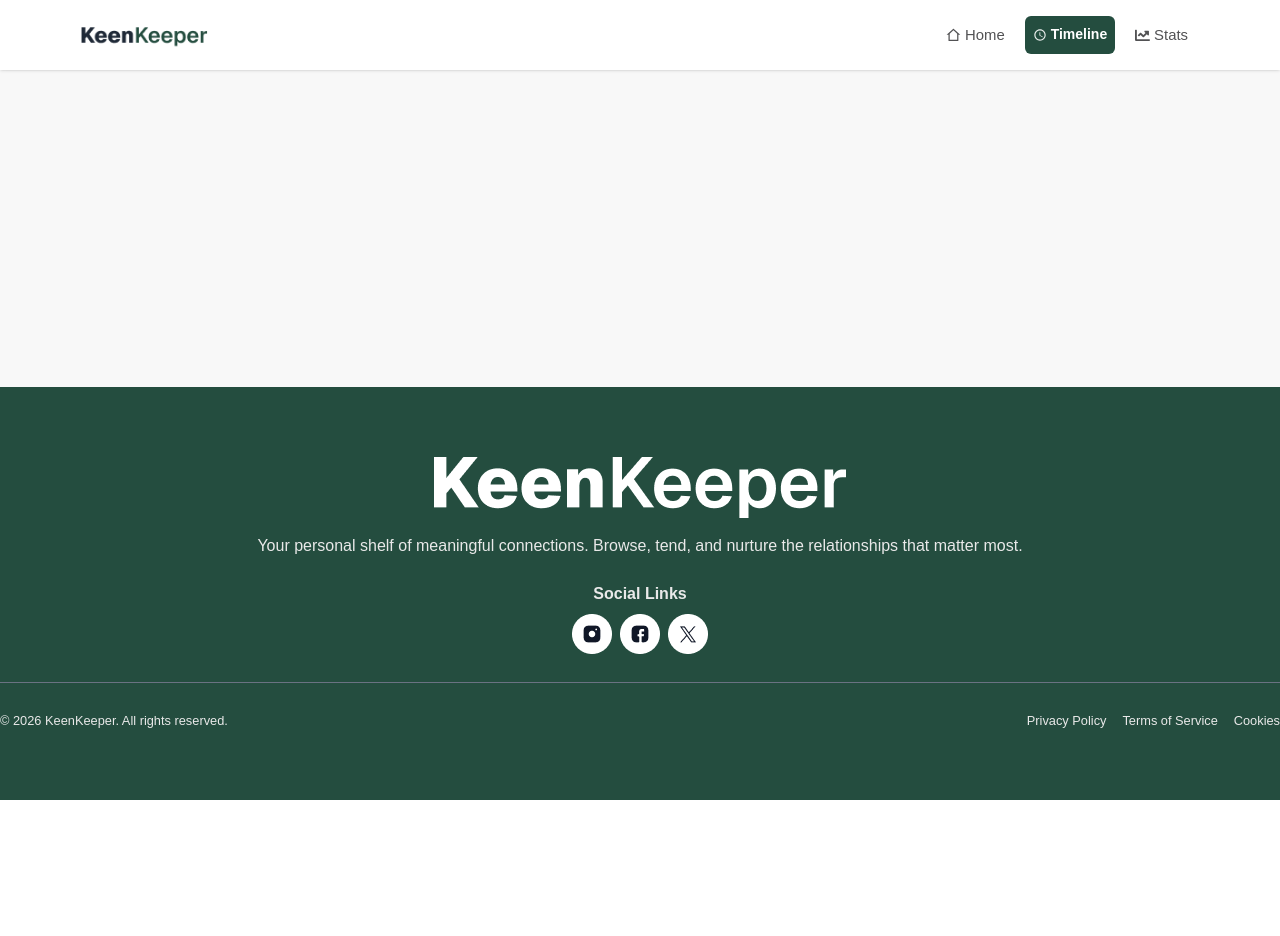
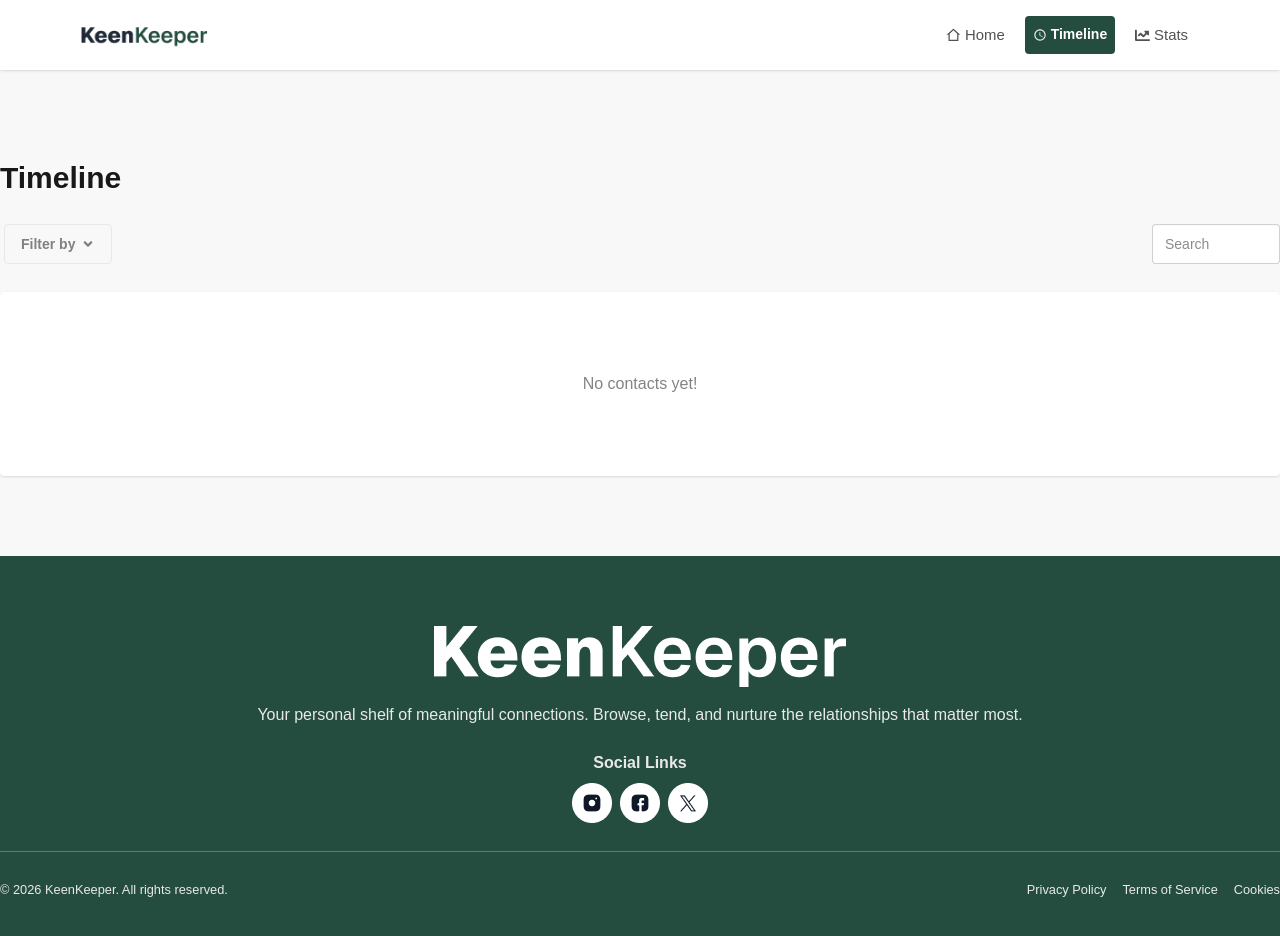
Before and after one commit to jahidhasan909/Keen-Keeper-A07, a React (Vite) app: page /timeline in a window 1280 px wide. Shown: the top 936 px of the page. Before the commit the page ends 800 px from the top, so only its background shows below. Built offline with nearby package versions, Linux system fonts and the light colour scheme.

Commit message:
timeline page data show complete make context than btn click transfer data timeline page

```diff
--- a/package.json
+++ b/package.json
@@ -11,6 +11,7 @@
   },
   "dependencies": {
     "@tailwindcss/vite": "^4.2.2",
+    "date-fns": "^4.1.0",
     "react": "^19.2.4",
     "react-dom": "^19.2.4",
     "react-icons": "^5.6.0",
--- a/src/Components/ContectCard/ContectCard.jsx
+++ b/src/Components/ContectCard/ContectCard.jsx
@@ -10,12 +10,12 @@ const ContectCard = ({ contectDataLoad }) => {
             <h1 className='font-bold mb-4 text-xl'>Your Friends</h1>
             <div className='grid grid-cols-4 gap-3'>
                 {
-                    concentData.map(info => <Link to={`/details/${info.id}`} className='bg-base-100 shadow-sm flex flex-col items-center rounded-md p-6 space-y-2' key={info.id}>
+                    concentData.map(info => <Link to={`/details/${info.id}`} className='bg-base-100 shadow-sm flex flex-col items-center rounded-md p-6 space-y-2 hover:shadow-sm  hover:shadow-[#244D3F]' key={info.id}>
                         <img className=' rounded-full w-20' src={info.picture} alt={info.name} />
                         <h1 className='font-semibold'>{info.name}</h1>
                         <p className='text-neutral/50'>{info.days_since_contact}d ago</p>
-                        <div>{info.tags.map((tag, index) => <p key={index} className='badge bg-green-100 text-green-800'>{tag}</p>)}</div>
-                        <p className={`badge ${info.status === "almost due" ? "bg-orange-400 text-white" : info.status === "overdue" ? "bg-red-500 text-white" : "bg-green-950 text-white"}`}>{info.status}</p>
+                        <div>{info.tags.map((tag, index) => <p key={index} className='badge rounded-full bg-[#CBFADB] text-[#244D3F]'>{tag}</p>)}</div>
+                        <p className={`badge rounded-full ${info.status === "almost due" ? "bg-[#EFAD44] text-white" : info.status === "overdue" ? "bg-[#EF4444] text-white" : "bg-[#244D3F] text-white"}`}>{info.status}</p>
 
                     </Link>)
 
--- a/src/Components/Shared/Navbar/Navbar.jsx
+++ b/src/Components/Shared/Navbar/Navbar.jsx
@@ -14,9 +14,9 @@ const Navbar = () => {
                 </div>
                 <div className="flex-none">
                     <ul className="menu menu-horizontal px-1 gap-3 text-neutral/70">
-                        <NavLink to={'/'} className={({ isActive }) => isActive ? 'bg-[#244D3F] font-semibold text-white p-2 rounded-md' : 'p-2 text-[0.93rem]'}><span className='flex items-center gap-1'><RiHome2Line /> Home</span></NavLink>
-                        <NavLink to={'/timeline'} className={({ isActive }) => isActive ? 'bg-[#244D3F] font-semibold text-white p-2 rounded-md' : 'p-2 text-[0.93rem]'}><span className='flex items-center gap-1'><IoMdTime /> Timeline</span></NavLink>
-                        <NavLink to={'/stats'} className={({ isActive }) => isActive ? 'bg-[#244D3F] font-semibold text-white p-2 rounded-md' : 'p-2 text-[0.93rem]'}><span className='flex items-center gap-1'><FaChartLine /> Stats</span></NavLink>
+                        <NavLink to={'/'} className={({ isActive }) => isActive ? 'bg-[#244D3F] font-semibold text-white p-2 rounded-sm' : 'p-2 text-[0.93rem]'}><span className='flex items-center gap-1'><RiHome2Line /> Home</span></NavLink>
+                        <NavLink to={'/timeline'} className={({ isActive }) => isActive ? 'bg-[#244D3F] font-semibold text-white p-2 rounded-sm' : 'p-2 text-[0.93rem]'}><span className='flex items-center gap-1'><IoMdTime /> Timeline</span></NavLink>
+                        <NavLink to={'/stats'} className={({ isActive }) => isActive ? 'bg-[#244D3F] font-semibold text-white p-2 rounded-sm' : 'p-2 text-[0.93rem]'}><span className='flex items-center gap-1'><FaChartLine /> Stats</span></NavLink>
                     </ul>
                 </div>
             </div>
--- /dev/null
+++ b/src/Context/ContectContect.jsx
@@ -0,0 +1,4 @@
+import { createContext } from "react"
+
+
+export const TimeLineContect=createContext()
--- /dev/null
+++ b/src/Context/ContextProvider.jsx
@@ -0,0 +1,22 @@
+import React, { useState } from 'react';
+import { TimeLineContect } from './ContectContect';
+
+
+
+const ContextProvider = ({ children }) => {
+
+
+    const [timeLineContect, setTimeLineContect] = useState([])
+
+    const data = {
+        timeLineContect,
+        setTimeLineContect
+    }
+
+    return <TimeLineContect.Provider value={data}>
+        {children}
+    </TimeLineContect.Provider>
+
+};
+
+export default ContextProvider;
--- a/src/pages/DetailsPage/DetailPage.jsx
+++ b/src/pages/DetailsPage/DetailPage.jsx
@@ -1,17 +1,41 @@
-import React from 'react';
+import React, { useContext } from 'react';
 import { FaArchive } from 'react-icons/fa';
 import { IoCallOutline, IoVideocamOutline } from 'react-icons/io5';
 import { MdDelete, MdOutlineTextsms } from 'react-icons/md';
 import { RiNotificationSnoozeFill } from 'react-icons/ri';
 import { useLoaderData, useParams } from 'react-router';
+import { TimeLineContect } from '../../Context/ContectContect';
+
+
 
 const DetailPage = () => {
+
     const params = useParams();
     const contectload = useLoaderData();
 
     const excetedContect = contectload.find(contect => contect.id == params.id)
 
-    console.log(excetedContect.name, 'ex');
+
+    const { timeLineContect, setTimeLineContect } = useContext(TimeLineContect)
+
+
+    const handleAddedCallTimeline = () => {
+        setTimeLineContect([
+            { ...excetedContect,
+                status: 'call' },
+                 ...timeLineContect])
+
+    }
+    const handleAddedTextTimeline = () => {
+        setTimeLineContect([
+            { ...excetedContect, status: 'text' }, ...timeLineContect])
+
+    }
+    const handleAddedVideoTimeline = () => {
+        setTimeLineContect([{ ...excetedContect, status: 'video' }, ...timeLineContect])
+
+    }
+
 
 
     return (
@@ -30,11 +54,17 @@ const DetailPage = () => {
 
 
                     </div>
-                    <div className='space-y-2'>
-                        <p className='shadow-sm flex items-center rounded-sm bg-base-100 justify-center p-2 gap-1'><RiNotificationSnoozeFill /> Snooze 2 weeks</p>
+                    <div className='space-y-2 flex flex-col'>
+                        <button className='btn bg-base-100'>
+                            <p className=' flex items-center  justify-center p-2 gap-1 '><RiNotificationSnoozeFill /> Snooze 2 weeks</p>
+                        </button>
+                        <button className='btn bg-base-100'>
 
-                        <p className='shadow-sm flex items-center rounded-sm bg-base-100 justify-center p-2 gap-1'><FaArchive /> Archive</p>
-                        <p className='shadow-sm flex items-center rounded-sm bg-base-100 justify-center p-2 gap-1 text-red-400' ><MdDelete /> Delete</p>
+                            <p className=' flex items-center   justify-center p-2 gap-1'><FaArchive /> Archive</p>
+                        </button>
+                        <button className='btn bg-base-100'>
+                            <p className=' flex items-center  justify-center p-2 gap-1 text-red-400' ><MdDelete /> Delete</p>
+                        </button>
                     </div>
                 </div>
 
@@ -66,9 +96,9 @@ const DetailPage = () => {
                     <div className='bg-base-100 shadow-sm rounded-sm h-36 flex flex-col  justify-center p-7 space-y-2'>
                         <h3 className='text-xl'>Quick Check-In</h3>
                         <div className='flex gap-2'>
-                            <button className='btn w-[190px] h-20'><span className='flex flex-col items-center text-[1.10rem]'><IoCallOutline /> Call</span></button>
-                            <button className='btn w-[190px] h-20'><span className='flex flex-col items-center text-[1.10rem]'><MdOutlineTextsms /> Text</span></button>
-                            <button className='btn w-[190px] h-20'><span className='flex flex-col items-center text-[1.10rem]'><IoVideocamOutline />
+                            <button onClick={handleAddedCallTimeline} className='btn w-[190px] h-20'><span className='flex flex-col items-center text-[1.10rem]'><IoCallOutline /> Call</span></button>
+                            <button onClick={handleAddedTextTimeline} className='btn w-[190px] h-20'><span className='flex flex-col items-center text-[1.10rem]'><MdOutlineTextsms /> Text</span></button>
+                            <button onClick={handleAddedVideoTimeline} className='btn w-[190px] h-20'><span className='flex flex-col items-center text-[1.10rem]'><IoVideocamOutline />
                                 Video</span></button>
                         </div>
                     </div>
--- a/src/pages/TimeLine/TimeLine.jsx
+++ b/src/pages/TimeLine/TimeLine.jsx
@@ -1,9 +1,82 @@
-import React from 'react';
+
+import { FaAngleDown } from 'react-icons/fa';
+import { useContext } from 'react';
+import textIcon from '../../assets/text.png'
+import callIcon from '../../assets/call.png'
+import videoIcon from '../../assets/video.png'
+import { format } from 'date-fns';
+import { TimeLineContect } from '../../Context/ContectContect';
+
 
 const TimeLine = () => {
+
+
+
+    const dateFormat = () => {
+        return format(new Date(), 'MMMM d,yy')
+    }
+
+    const { timeLineContect } = useContext(TimeLineContect)
+
+
     return (
-        <div>
-            <h1>timeline</h1>
+        <div className='container mx-auto mt-40 mb-20'>
+            <h1 className='text-3xl font-semibold'>Timeline</h1>
+            <div className='flex items-center justify-between my-6'>
+                <div className="dropdown dropdown-end">
+                    <div tabIndex={0} role="button" className="btn m-1 text-neutral/50">Filter by <FaAngleDown /></div>
+                    <ul tabIndex="-1" className="dropdown-content menu bg-base-100 rounded-box z-1 w-52 p-2 shadow-sm">
+                        <li><a>Filter by timeline</a></li>
+                        <li><a>Filter by text</a></li>
+                        <li><a>Filter by call</a></li>
+                        <li><a>Filter by video</a></li>
+                    </ul>
+                </div>
+
+                <div>
+                    <input type="search" placeholder="Search" className="input w-32" />
+                </div>
+
+            </div>
+
+
+            {
+                timeLineContect.length === 0 ?
+                    <div className='text-center text-neutral/50 bg-base-100 shadow-sm rounded-sm py-20'>
+                        <p>No contacts yet!</p>
+                    </div> :
+
+                    timeLineContect.map(contect =>
+                        <div className='' key={contect.id}>
+
+                            {contect.status === 'call' && (<div className='flex gap-2 bg-base-100 shadow-sm py-4 px-4 items-center rounded-sm mb-2' key={contect.id}>
+                                <img className='w-10 h-10' src={callIcon} alt="" />
+                                <div className='space-1-2'>
+                                    <h2><span className='font-semibold text-[1.10rem]'>Call</span> <span className='text-neutral/50'>With {contect.name}</span></h2>
+                                    <p className='text-neutral/50'>{dateFormat()}</p>
+                                </div>
+                            </div>)}
+
+
+
+                            {contect.status === 'text' && (<div className='flex gap-2 bg-base-100 shadow-sm py-4 px-4 items-center rounded-sm mb-2' key={contect.id}>
+                                <img className='w-10 h-10' src={textIcon} alt="" />
+                                <div className='space-1-2'>
+                                    <h2><span className='font-semibold text-[1.10rem]'>Call</span> <span className='text-neutral/50'>With {contect.name}</span></h2>
+                                    <p className='text-neutral/50'>{dateFormat()}</p>
+                                </div>
+                            </div>)}
+
+
+                            {contect.status === 'video' && (<div className='flex gap-2 bg-base-100 shadow-sm py-4 px-4 items-center rounded-sm mb-2' key={contect.id}>
+                                <img className='w-10 h-10' src={videoIcon} alt="" />
+                                <div className='space-1-2'>
+                                    <h2><span className='font-semibold text-[1.10rem]'>Call</span> <span className='text-neutral/50'>With {contect.name}</span></h2>
+                                    <p className='text-neutral/50'>{dateFormat()}</p>
+                                </div>
+                            </div>)}
+                        </div>)
+            }
         </div>
     );
 };
```
Also changed, not shown: src/MainLayout/MainLayout.jsx (+9 -0 lines), src/main.jsx (+6 -1 lines), 1 other file (tests, documents, lock files or other folders).
